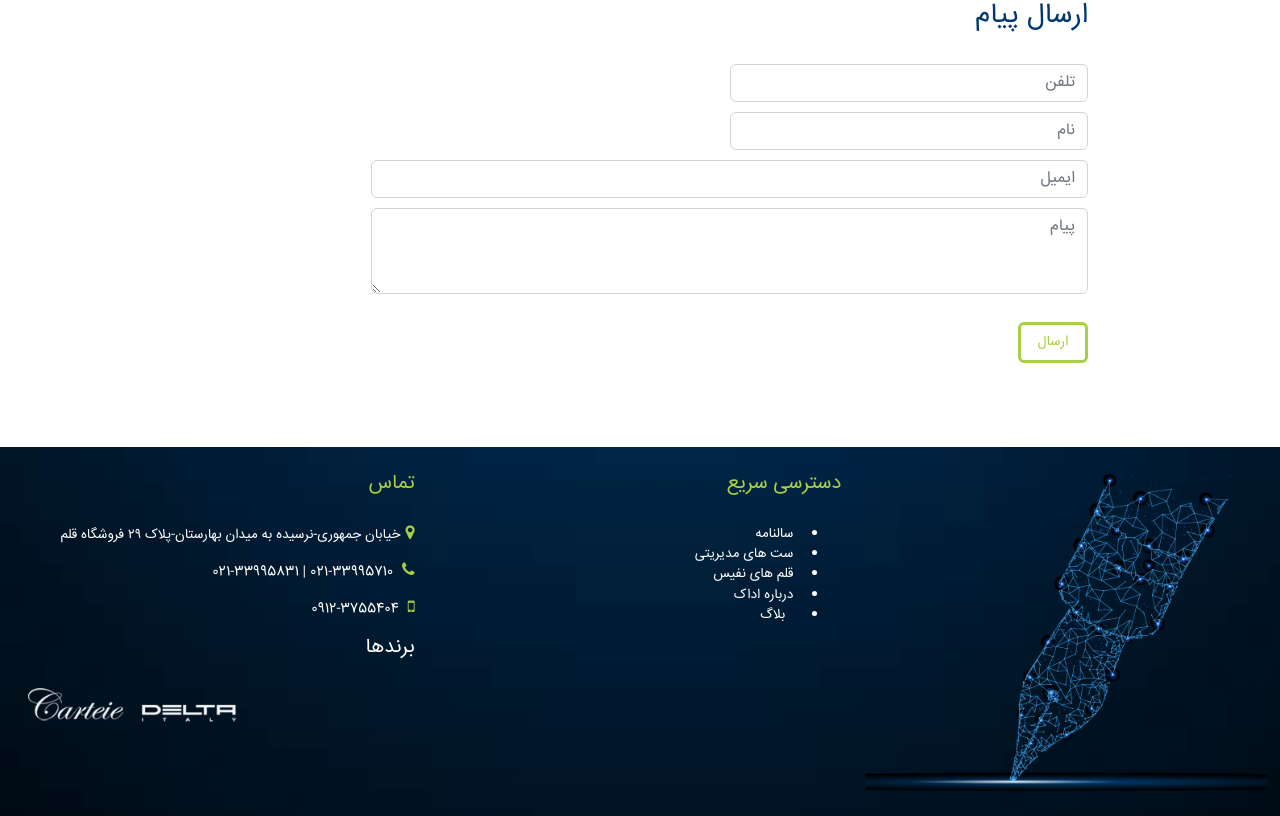
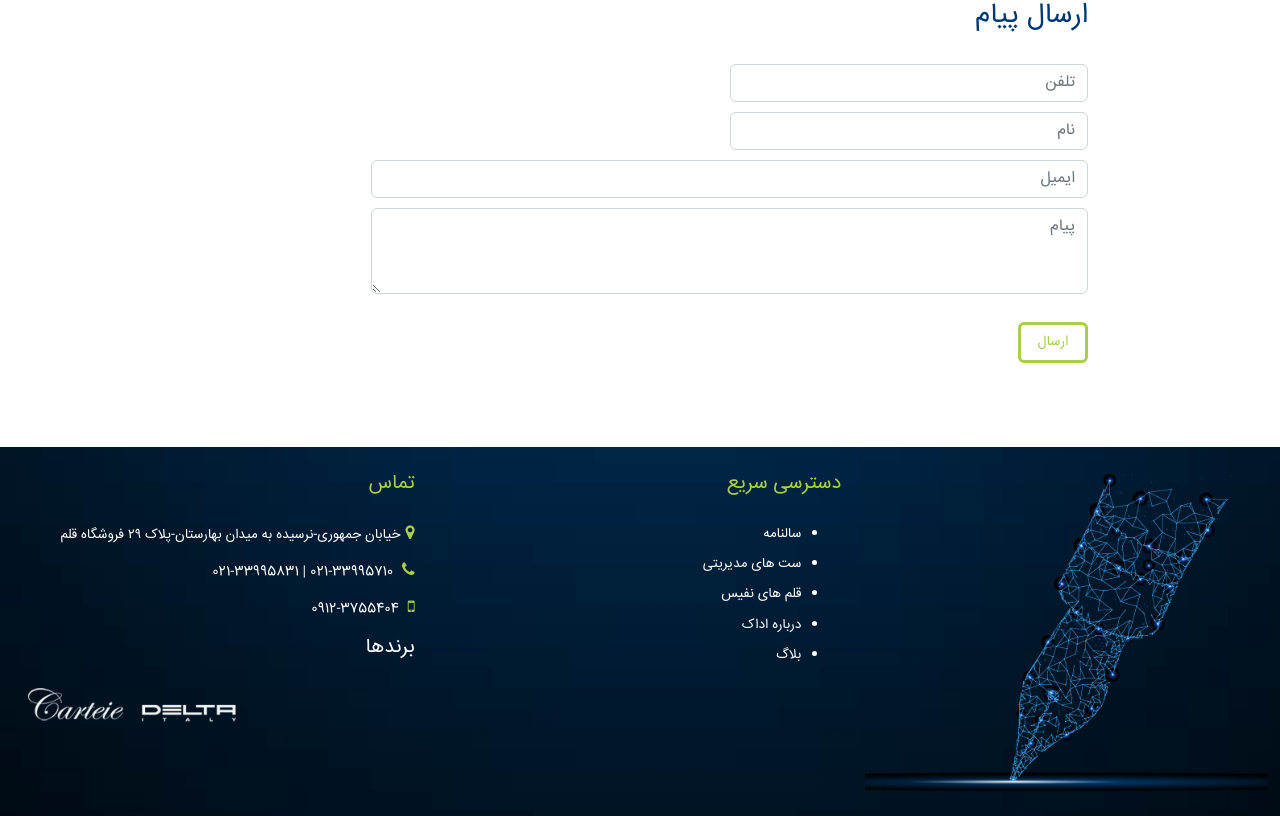
Before and after one commit to ladanTaheri/next, a Next.js app: page /contact in a window 1280 px wide. Shown: the part 682-1498 px from the top of the page. Built offline with nearby package versions, Linux system fonts and the light colour scheme.

Commit message:
fix footer style

```diff
--- a/components/common/footer/Footer.js
+++ b/components/common/footer/Footer.js
@@ -33,20 +33,20 @@ class Footer extends Component {
 
                                 <ul>
                                     <li>
-                                        <Link href='/products/[name]' as='/products/سالنامه'><span className={`nav-link ${styles.navLink} px-2`} >سالنامه</span></Link>
+                                        <Link href='/products/[name]' as='/products/سالنامه' className={`nav-link ${styles.navLink} px-2`}>سالنامه</Link>
                                     </li>
                                     <li>
-                                        <Link href='/sets/[name]' as='/sets/ست های مدیریتی'><span className={`nav-link ${styles.navLink} px-2`} >ست های مدیریتی</span></Link>
+                                        <Link href='/sets/[name]' as='/sets/ست های مدیریتی'>ست های مدیریتی</Link>
                                     </li>
                                     <li>
-                                        <Link href='/products/[name]' as='/products/قلم های نفیس Carteie'><span className={`nav-link ${styles.navLink} px-2`}>قلم های نفیس</span></Link>
+                                        <Link href='/products/[name]' as='/products/قلم های نفیس Carteie' className={`nav-link ${styles.navLink} px-2`}>قلم های نفیس</Link>
                                     </li>
-                                    <Link href="/about"><li>
-                                        <span className={`nav-link ${styles.navLink} px-2`} >درباره اداک</span>
+                                    <Link href="/about" className={`nav-link ${styles.navLink} px-2`}><li>
+                                       درباره اداک
                                     </li></Link>
 
-                                    <Link href="/blog"><li className="nav-item px-2">
-                                        <span className={`nav-link ${styles.navLink} px-2`} >بلاگ</span>
+                                    <Link href="/blog" className={`nav-link ${styles.navLink} px-2`}><li>
+                                       بلاگ
                                     </li></Link>
 
                                     {/* <li><a href="#">جاکلیدی</a></li>
--- a/components/common/footer/Footer.module.css
+++ b/components/common/footer/Footer.module.css
@@ -1,3 +1,9 @@
+
+.links ul li {
+  text-decoration: none !important;
+  color: #fff;
+  margin-bottom: 10px;
+}
 
 .links ul li a {
     text-decoration: none !important;
@@ -44,3 +50,7 @@
     font-size: 85%;
     background-color: #2a2a2a;
   }
+
+  .navLink{
+    margin-bottom: 10px;
+  }
```
